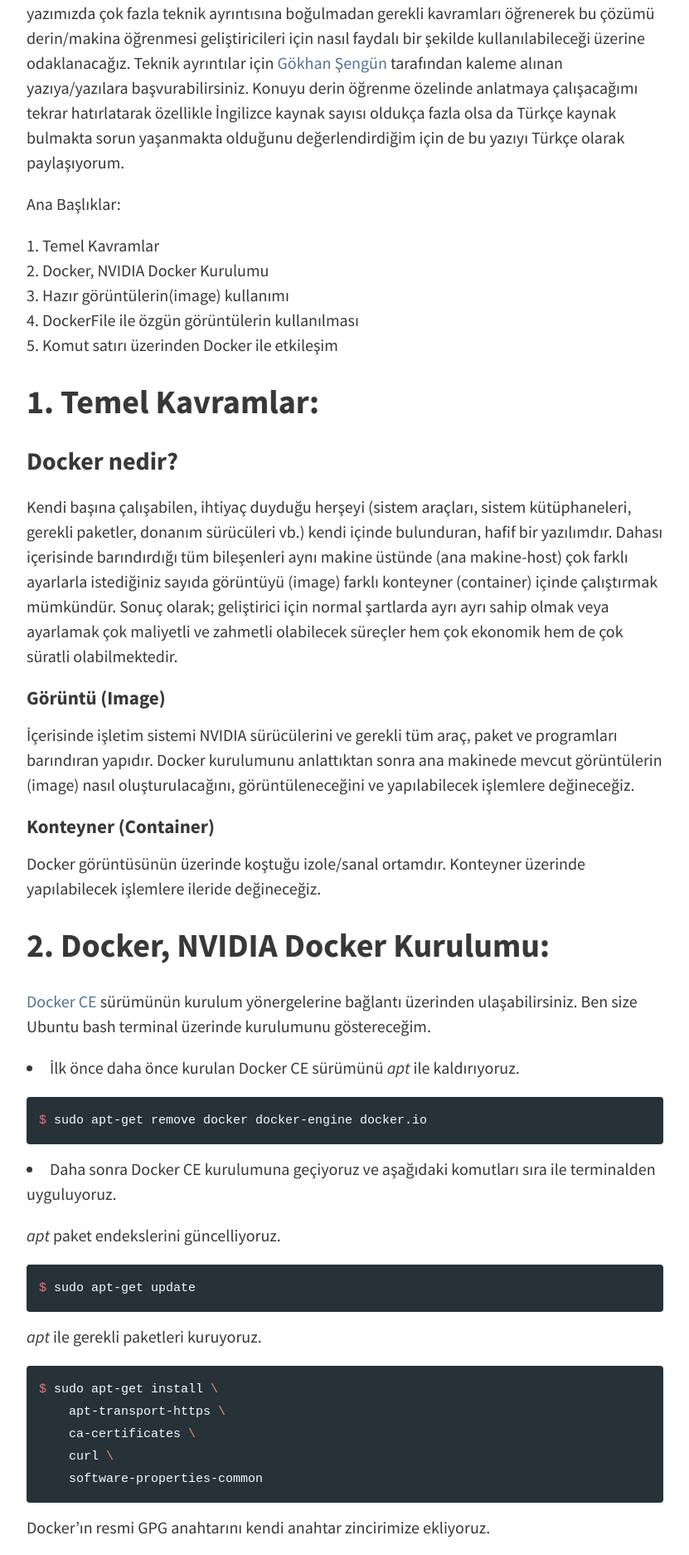
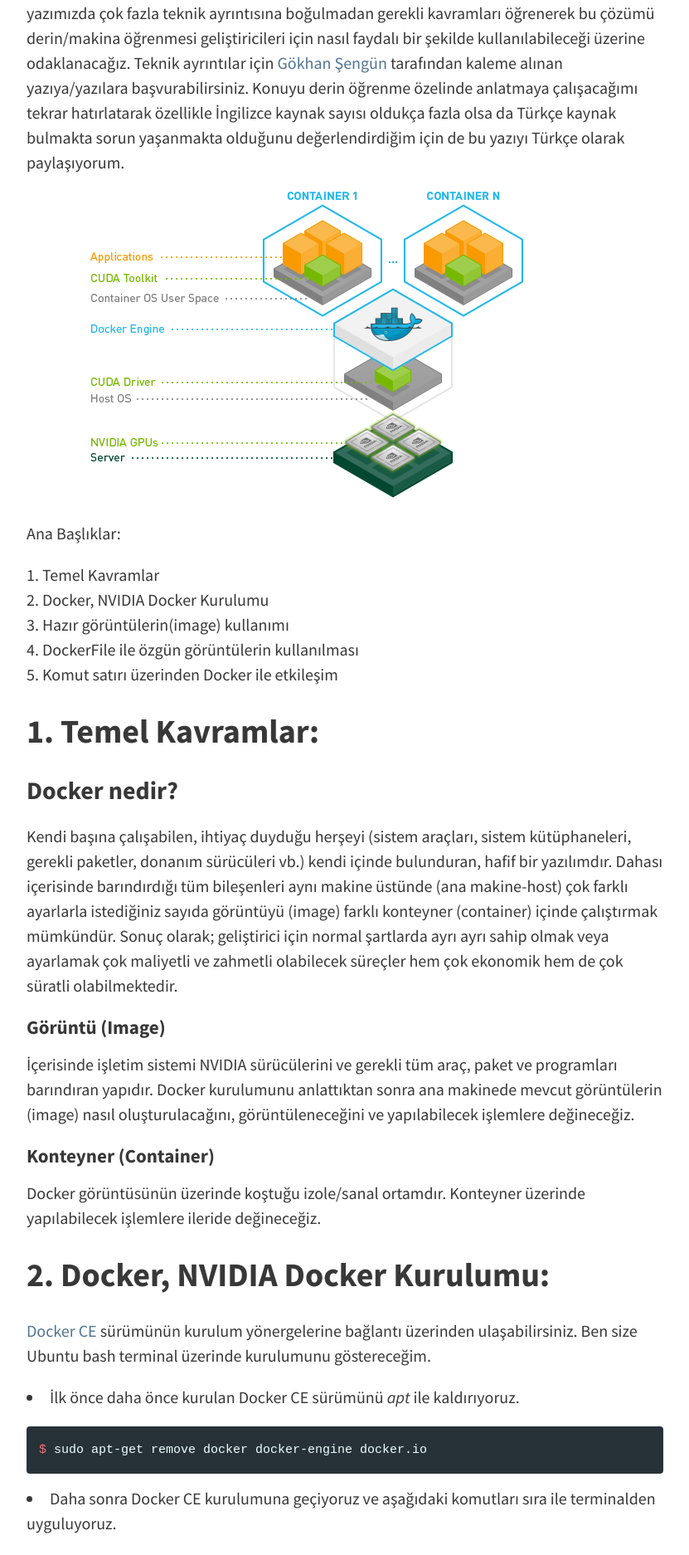
Before and after one commit to blgnksy/blgnksy.github.io, a Jekyll site: the page built from _posts/2018-07-05-nvidia-docker-usage.md, in a window 1280 px wide. Shown: the part 795-2669 px from the top of the page at 83% size, without its empty margins (224-1055 px from the left). Built offline with Jekyll 4.4.1, drawn with Linux system fonts in a browser that asks for light colours; comment, search, counter and statistics services are not loaded.

Commit message:
New img added to docker post

```diff
--- a/_posts/2018-07-05-nvidia-docker-usage.md
+++ b/_posts/2018-07-05-nvidia-docker-usage.md
@@ -12,6 +12,8 @@
    Derin Öğrenme (Deep Learning) ile uğraşmaya başlayan herkesin bir şekilde korkulu rüyası maalesef gerekli paketlerin, araçların kurulması ve birbirlerinin gereksinimleri ile uyumsuzluk yaratmadan çalışabilmesi olmuştur. Hele bir de aynı anda farklı projelerle çalışıyorsanız bunların hepsinin ayrı gereksinimleri varsa işler daha da sorunlu olmaktadır. Bunun için Python paket yönetimi ile sunulan virtualenv [virtualenv](https://virtualenv.pypa.io/en/stable/), [virtualenvwrapper](https://virtualenvwrapper.readthedocs.io/en/latest/) kullanımı belli oranda işe yarasa bile bazen sorun, geliştirme ortamınızda mevcut ekran kartının(_NVIDIA Cuda_ çekirdeğine sahip olan) _CUDA_ sürücüleri, _cuDNN_ kütüphanesi kurmaya çalıştığınız paketler ile uyumlu olmaması/olamaması nedeniyle kurulum işlemleri gerekenden daha fazla zaman harcamamıza neden olabilmektedir. Bunların hepsi bir araya getirilse bile bu sefer de sisteminizde yaptığınız bir işletim sistemi/donanım sürücüsü güncellemesi bütün emeklerin çöpe gitmesi anlamına gelebilmektedir.
 
    Bu noktada daha fazla izole/sanal ortama ihtiyaç ortaya çıkmaktadır. Sorunların ortadan kaldırılmasında [Docker](https://www.docker.com) etkin bir çözüm olarak karşımıza çıkmakta ve giderek daha çok geliştirici tarafından tercih edilmektedir. Dahası ekran kartının hesap gücünden faydalanmak isteyen kullanıcıların yardımına bir de [NVIDIA-Docker](https://github.com/NVIDIA/nvidia-docker) koşmaktadır. Bu yazımızda çok fazla teknik ayrıntısına boğulmadan gerekli kavramları öğrenerek bu çözümü derin/makina öğrenmesi geliştiricileri için nasıl faydalı bir şekilde kullanılabileceği üzerine odaklanacağız. Teknik ayrıntılar için [Gökhan Şengün](https://www.gokhansengun.com/docker-nedir-nasil-calisir-nerede-kullanilir/) tarafından kaleme alınan yazıya/yazılara başvurabilirsiniz.  Konuyu derin öğrenme özelinde anlatmaya çalışacağımı tekrar hatırlatarak özellikle İngilizce kaynak sayısı oldukça fazla olsa da Türkçe kaynak bulmakta sorun yaşanmakta olduğunu değerlendirdiğim için de bu yazıyı Türkçe olarak paylaşıyorum.
+
+![Nvidia-Docker](/assets/img/docker-usage/NVIDIA-GPU-Docker.png)
 
 Ana Başlıklar:
 1. Temel Kavramlar
```
Also changed, not shown: assets/img/docker-usage/NVIDIA-GPU-Docker.png (added).
